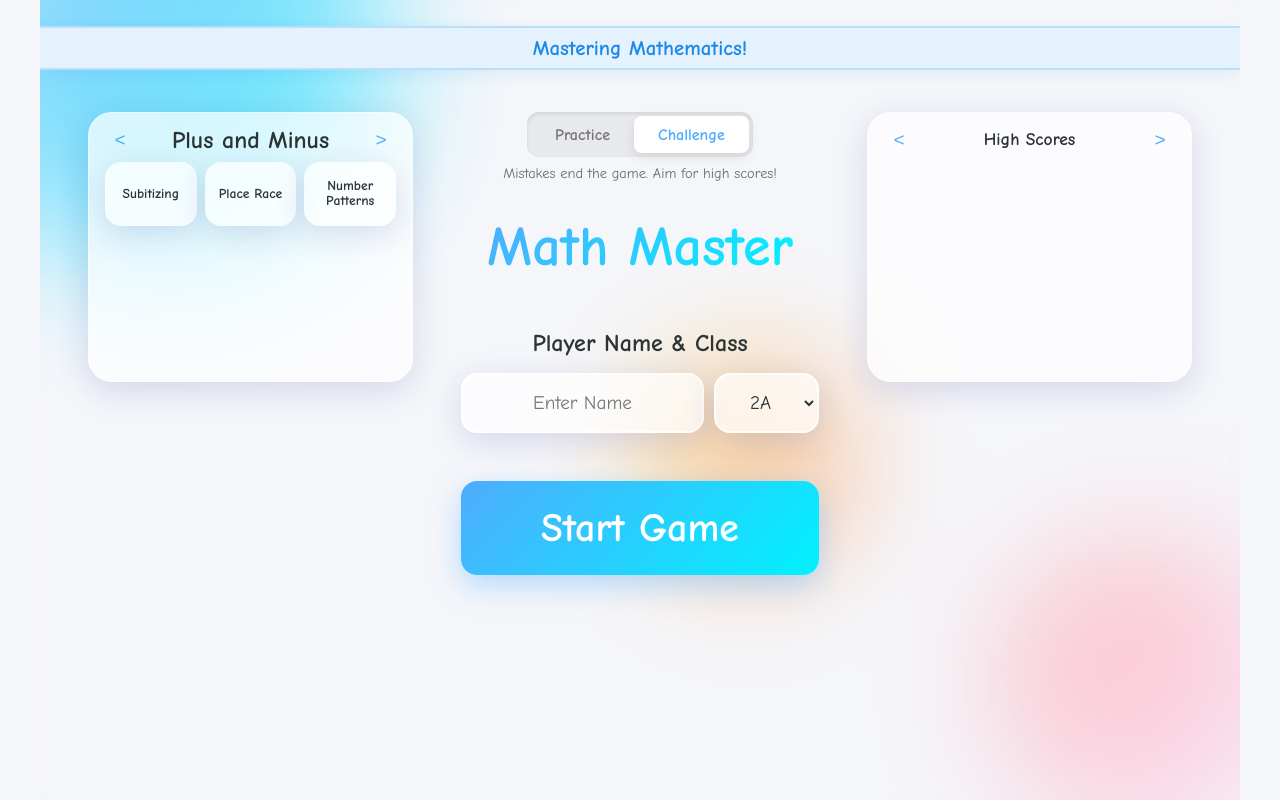
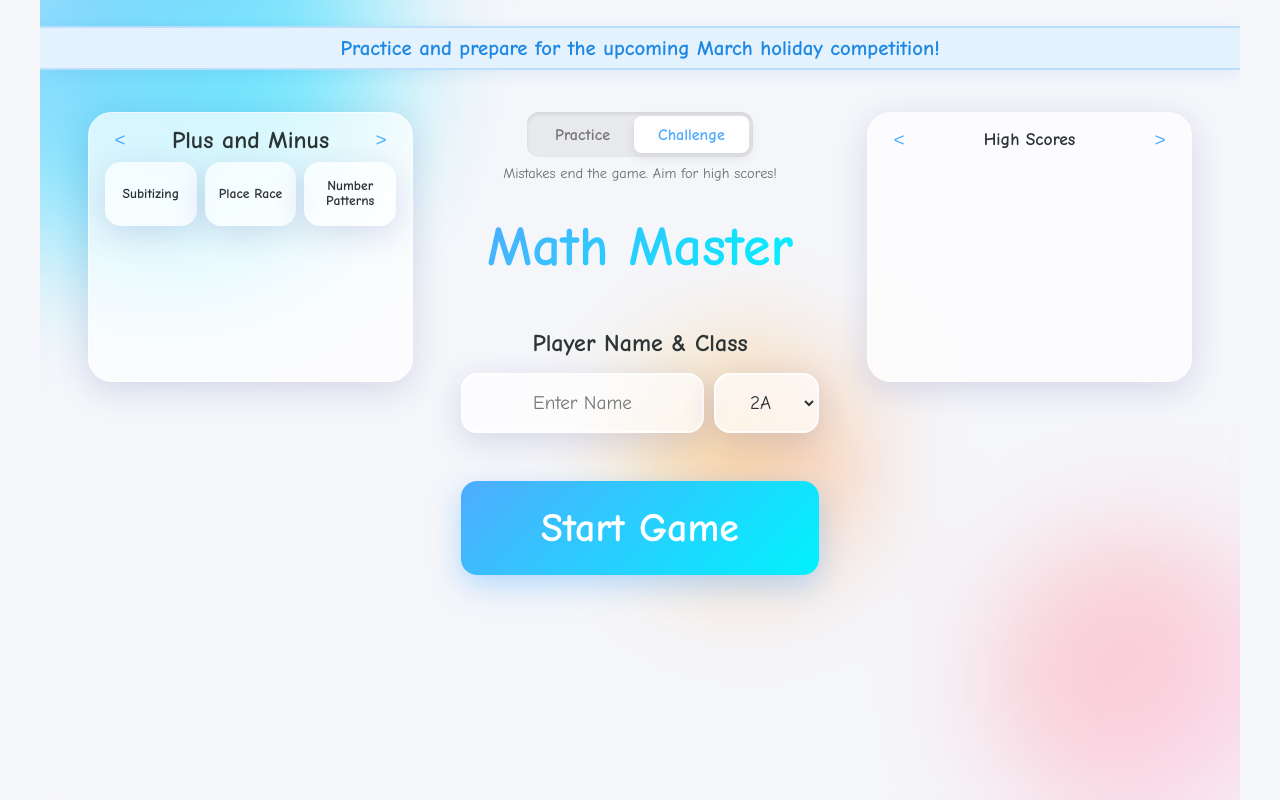
Before and after one commit to junweichong/math-master-p2, a plain HTML site: page index.html in a window 1280 px wide. Drawn offline with Linux system fonts and the light colour scheme.

Commit message:
Update top banner message for holiday competition

```diff
--- a/index.html
+++ b/index.html
@@ -24,7 +24,7 @@
 
         <!-- Menu Screen -->
         <div id="screen-menu" class="screen active">
-            <div class="top-banner">Mastering Mathematics!</div>
+            <div class="top-banner">Practice and prepare for the upcoming March holiday competition!</div>
 
             <!-- Tablet Layout Grid -->
             <div class="menu-layout">
```
